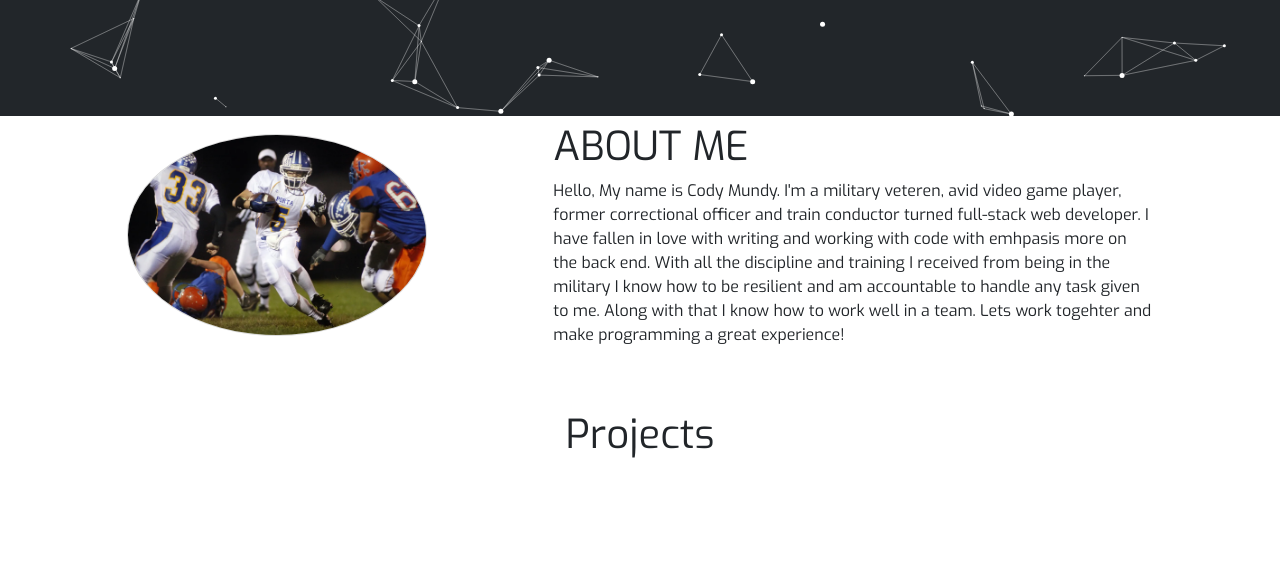
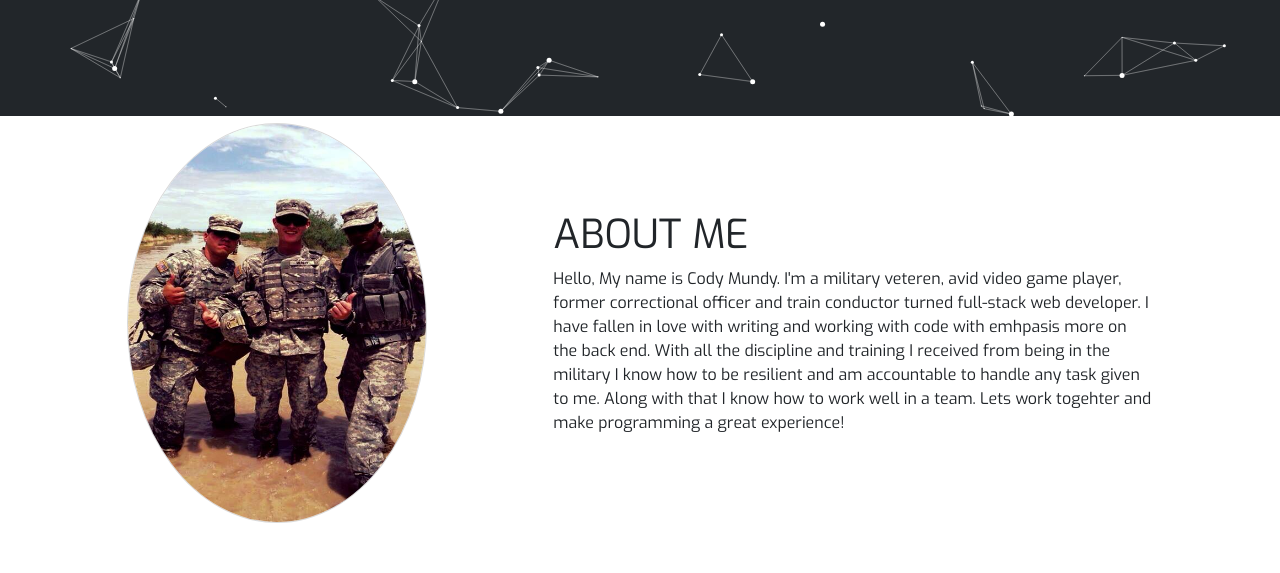
Before and after one commit to HeavyArms0511/portfolio-cody, a React (Create React App) app: page / in a window 1280 px wide. Shown: the part 740-1313 px from the top of the page. Built offline with nearby package versions, Linux system fonts and the light colour scheme.

Commit message:
Tweaked photos

```diff
--- a/src/screens/aboutMe/AboutMe.js
+++ b/src/screens/aboutMe/AboutMe.js
@@ -1,13 +1,13 @@
 import React from 'react'
 import './aboutMe.css'
-import me from '../../images/me.webp'
+import army from '../../images/army.jpg'
 
 
 function AboutMe() {
   return (
     <div className="about-container" id="about-me">
         <div>
-        <img src={me} alt="Pic of me" />
+        <img src={army} alt="Pic of me" />
         </div>
         <div className="about_text">
             <h1>ABOUT ME</h1>
--- a/src/screens/aboutMe/aboutMe.css
+++ b/src/screens/aboutMe/aboutMe.css
@@ -10,8 +10,8 @@
     border-radius: 50%;
     border: 0.5px solid rgb(218, 218, 218);
     margin-bottom: 1rem;
-    max-width: 300px;
-    max-height: 300px;
+    width: 300px;
+    height: 400px;
 }
 
 .about_text {
--- a/src/screens/projects/projects.css
+++ b/src/screens/projects/projects.css
@@ -9,7 +9,7 @@
 
 .treasure{
     height: 225px;
-
+    justify-content: center;
 }
 
 .api{
```
Also changed, not shown: src/images/army.jpg (added).
